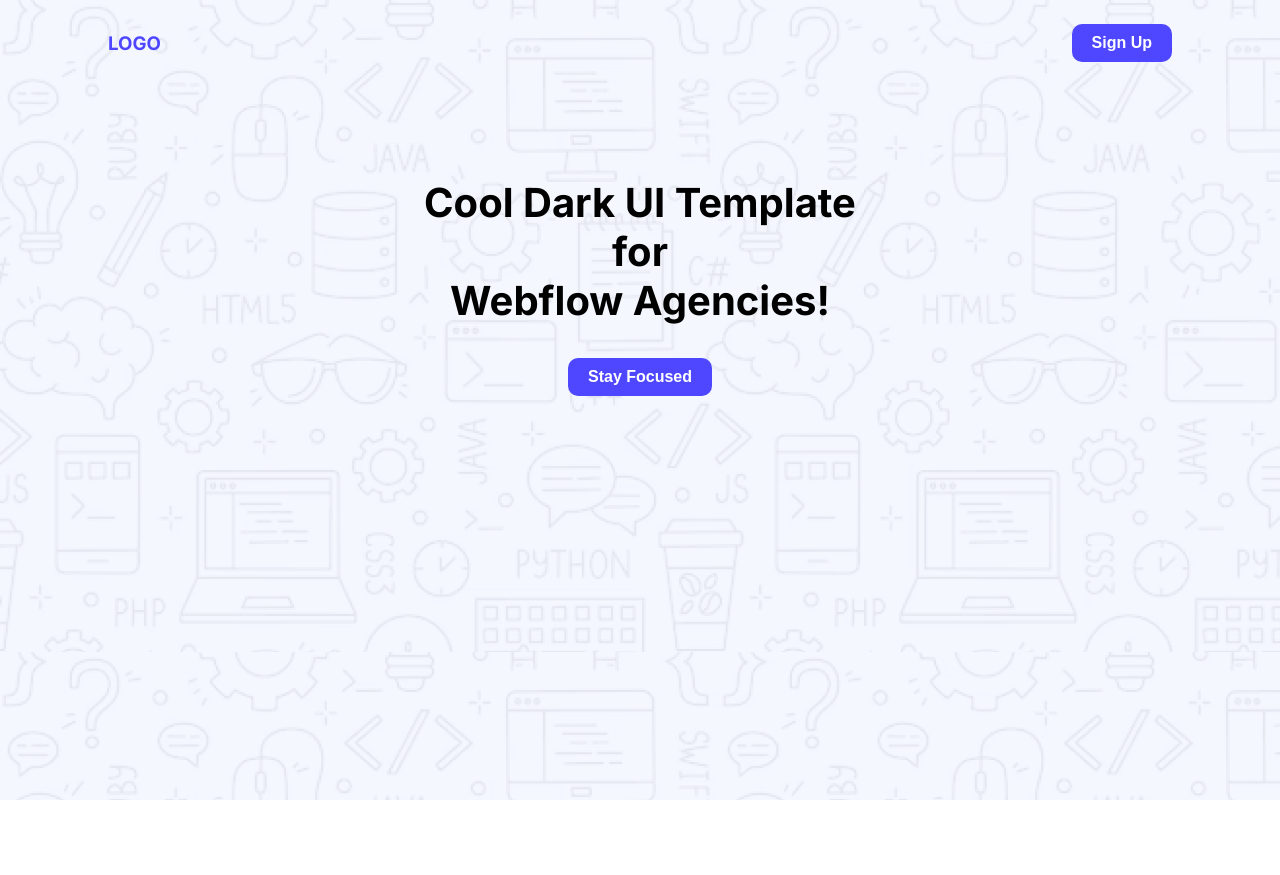
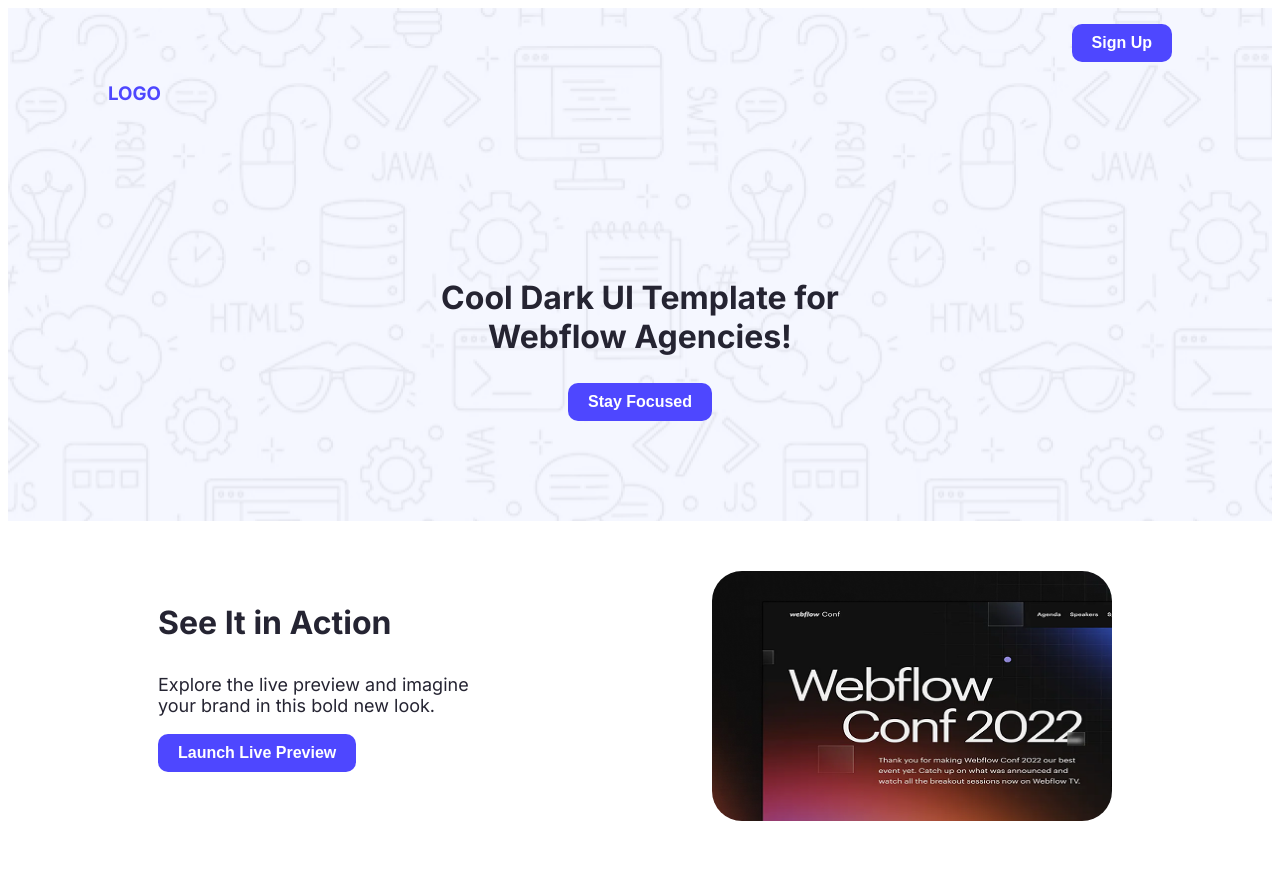
Before and after one commit to Suzel-sylhet/first-assignment-for-ph, a plain HTML site: page index.html in a window 1280 px wide. Before the commit the page ends 800 px from the top, so only its background shows below. Drawn offline with Linux system fonts and the light colour scheme.

Commit message:
action commit 1

```diff
--- a/index.html
+++ b/index.html
@@ -12,7 +12,7 @@
         rel="stylesheet">
     <link rel="stylesheet" href="styles/assignment.css">
     <style>
-        body{
+        header{
             background-image: url('images/Hero-bg.png');
         }
     </style>
@@ -23,7 +23,7 @@
         <nav>
             <h3 class="nav-title text-primary">LOGO</h3>
             <ul>
-                <li><a class="su-color" href=""><button class="btn-primary">Sign Up</button></a></li>
+                <li><a href=""><button class="btn-primary">Sign Up</button></a></li>
             </ul>
         </nav>
         <section>
@@ -34,7 +34,14 @@
         </section>
     </header>
     <main>
-
+        <div class="banner">
+            <div class="banner-contant">
+                <h3 class="banner-title">See It in Action</h3>
+                <p class="description">Explore the live preview and imagine your brand in this bold new look.</p>
+                <button class="btn-primary">Launch Live Preview</button>
+            </div>
+            <img class="banner-pic" src="images/wc-mini.png" alt="">
+        </div>
     </main>
     <footer>
 
--- a/styles/assignment.css
+++ b/styles/assignment.css
@@ -1,14 +1,11 @@
 
 
-
-body{
-    background-image: url('images');
-}
 .inter-black {
   font-family: "Inter", sans-serif;
   font-optical-sizing: auto;
   font-style: normal;
 }
+
 
 .text-primary{
     color: #4E47FF;
@@ -22,6 +19,11 @@ body{
     padding: 10px 20px;
     border-radius: 10px;
     border: none;
+    margin-bottom: 100px;
+}
+button:hover{
+    background-color: green;
+    font-size: 120%;
 }
 nav{
     display: flex;
@@ -47,14 +49,36 @@ nav li a{
 
 section{
     margin: 100px 400px 50px;
+    text-align: center;
 
 }
 
 .banner-title{
     font:bold;
-    font-size: 40px;
+    font-size: 32px;
+    color: #252432;
     /*text-align: center;*/
 }
-section{
-    text-align: center;
+
+.banner{
+    display: flex;
+    max-width: 800;
+    justify-content: space-between;
+    margin: 0 160px 0 150px;
+
 }
+.description{
+    font:normal;
+    font-size: 18px;
+    color: #252432;
+    color:
+}
+
+.banner-pic{
+    width: 400px;
+    height: 250px;
+    border-radius: 30px;
+}
+.banner-contant{
+    max-width: 350px;
+}
```
